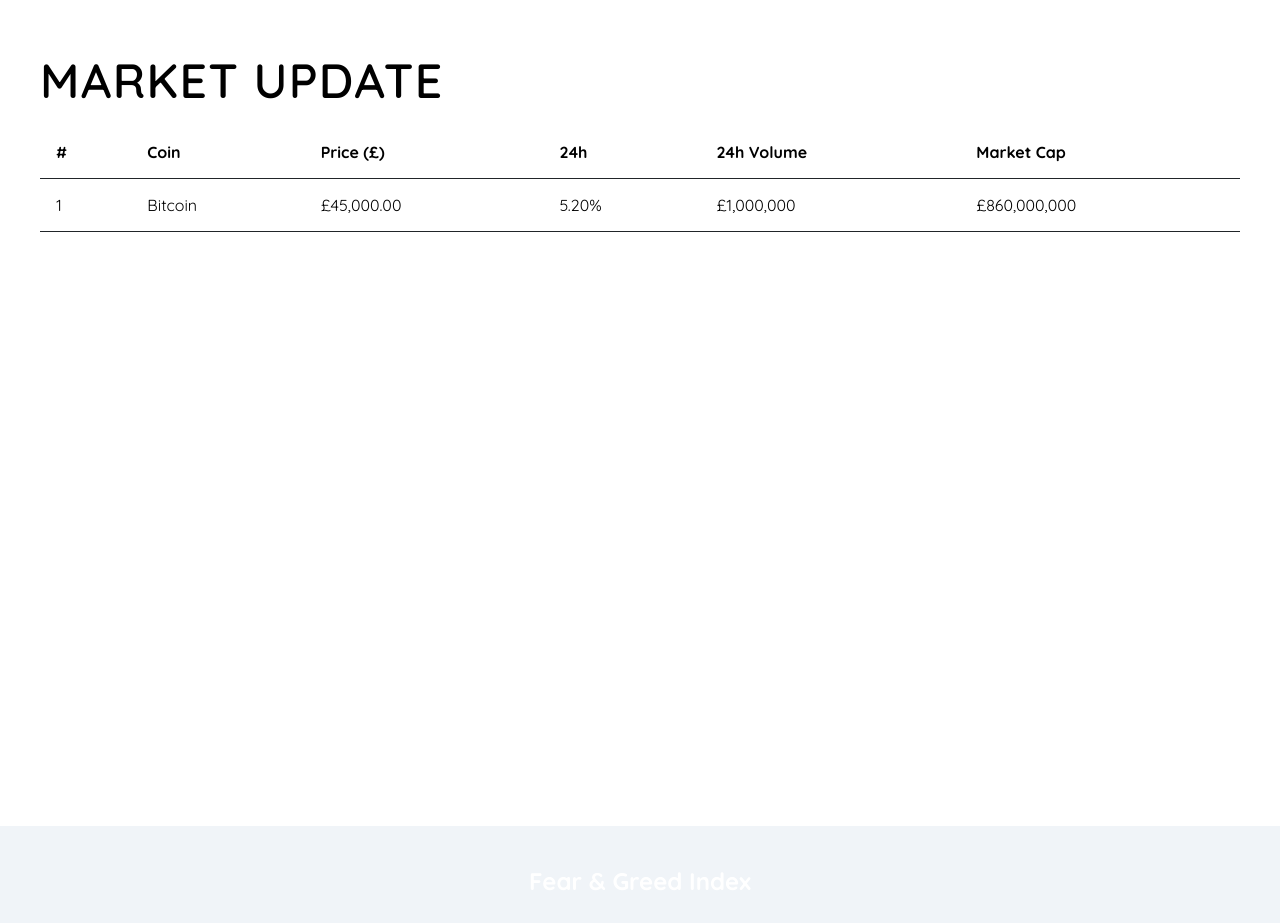
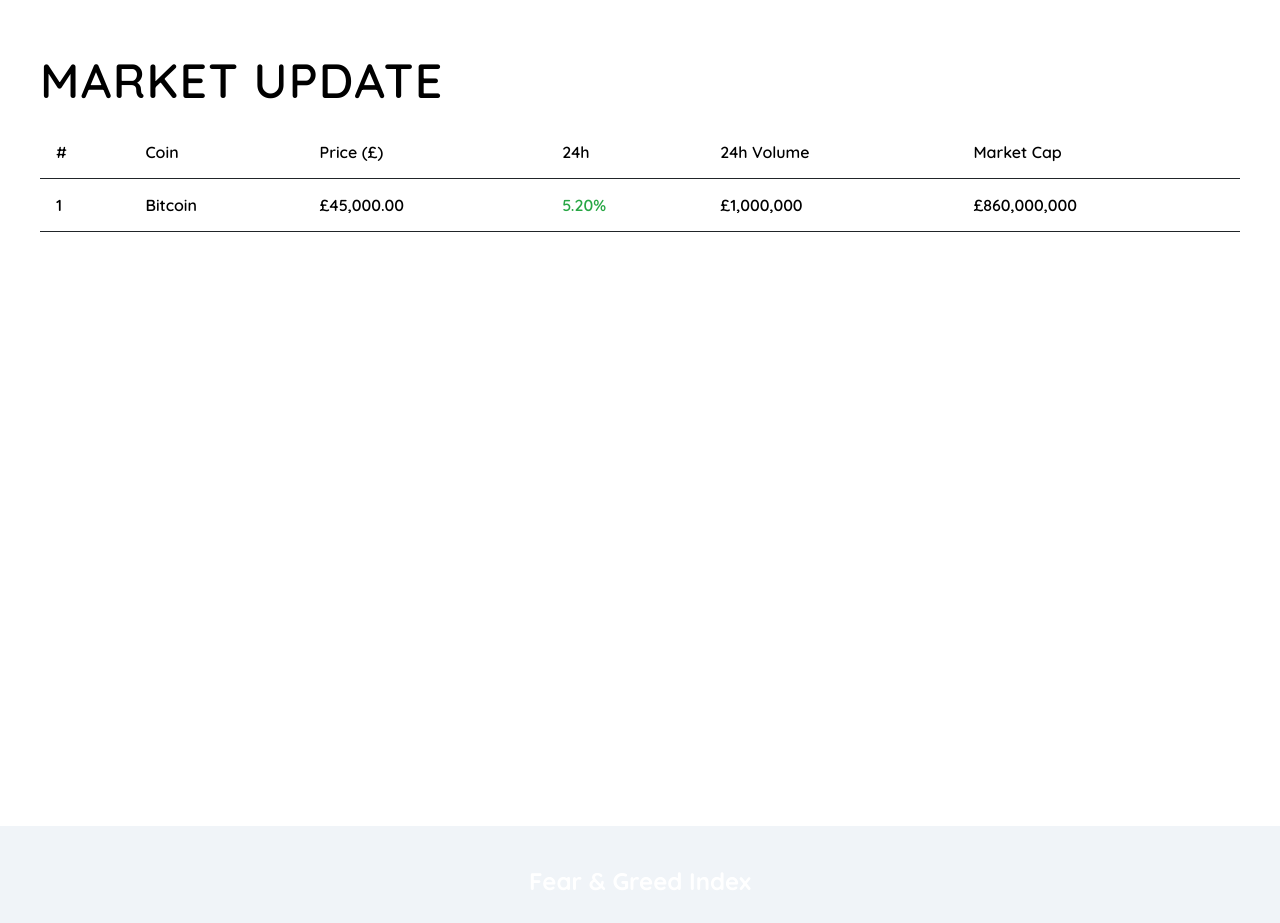
Before and after one commit to SMelidoni/coinpulse-crypto-app, a React (Create React App) app: page / in a window 1280 px wide. Shown: the part 940-1863 px from the top of the page. Built offline with nearby package versions, Linux system fonts and the light colour scheme; no server answers.

Commit message:
Updated 24h(%) change colour and font styles

```diff
--- a/src/components/coinrow/coinrow.component.tsx
+++ b/src/components/coinrow/coinrow.component.tsx
@@ -22,7 +22,9 @@ const CoinRow: FC<ICoinData> = ({
 		<td>{rank}</td>
 		<td>{name}</td>
 		<td>£{price.toLocaleString('en-GB', { minimumFractionDigits: 2 })}</td>
-		<td>{change24h.toFixed(2)}%</td>
+		<td className={change24h > 0 ? 'increase' : 'decrease'}>
+			{change24h.toFixed(2)}%
+		</td>
 		<td>£{volume24h.toLocaleString('en-GB')}</td>
 		<td>£{marketCap.toLocaleString('en-GB')}</td>
 	</tr>
--- a/src/components/coinrow/coinrow.styles.scss
+++ b/src/components/coinrow/coinrow.styles.scss
@@ -1 +1,9 @@
 @import '../../styles/variables.scss';
+
+.increase {
+	color: $increase-color;
+}
+
+.decrease {
+	color: $decrease-color;
+}
--- a/src/pages/market/market.styles.scss
+++ b/src/pages/market/market.styles.scss
@@ -13,7 +13,6 @@
 		display: flex;
 		flex-direction: column;
 		width: 100%;
-		// padding: 1rem;
 		max-width: 1200px;
 		margin: 0 auto;
 
@@ -39,6 +38,7 @@
 					padding: 1rem;
 					text-align: left;
 					border-bottom: 1px solid $primary-text-color;
+					font-weight: 600;
 				}
 			}
 		}
```
